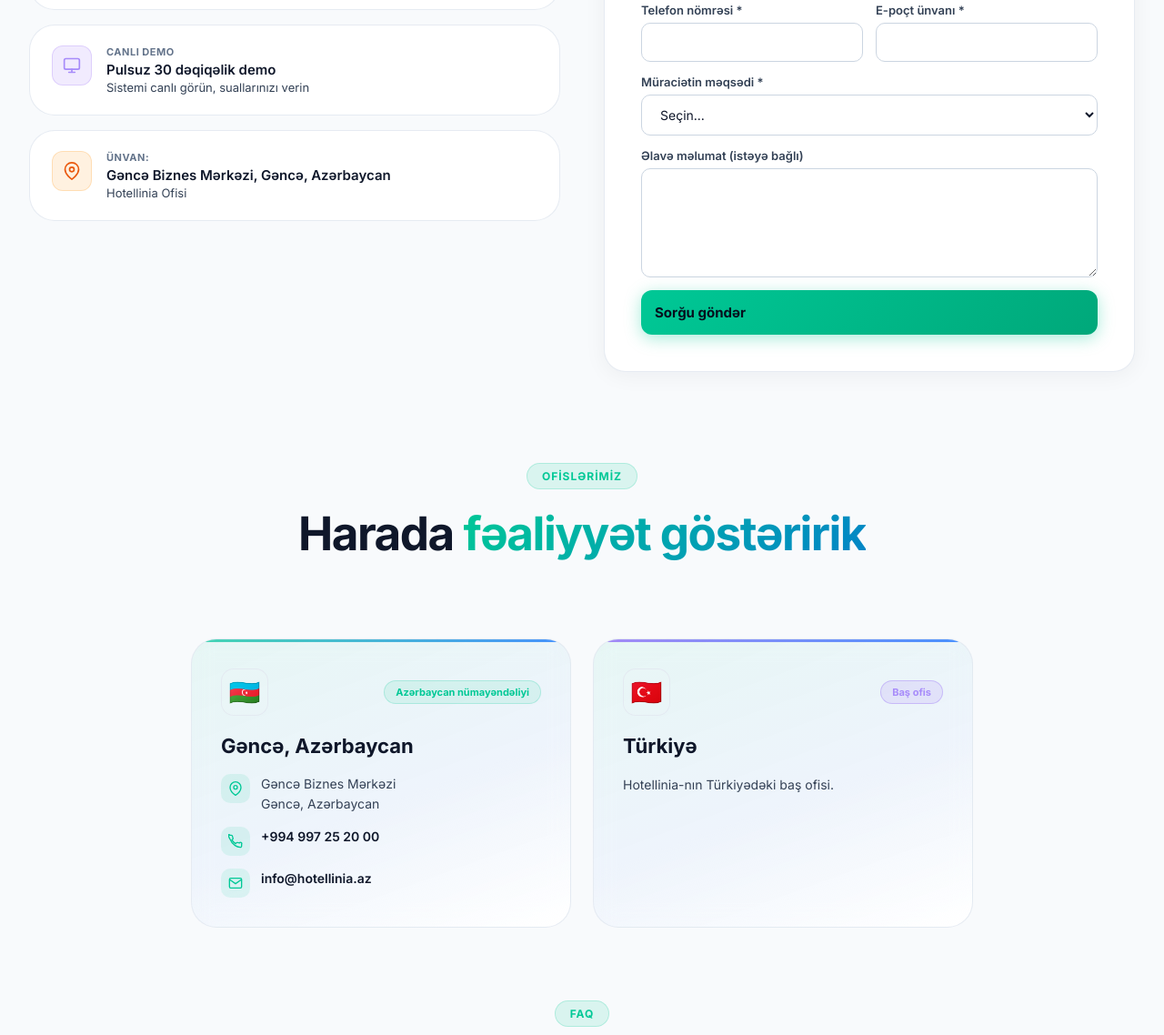
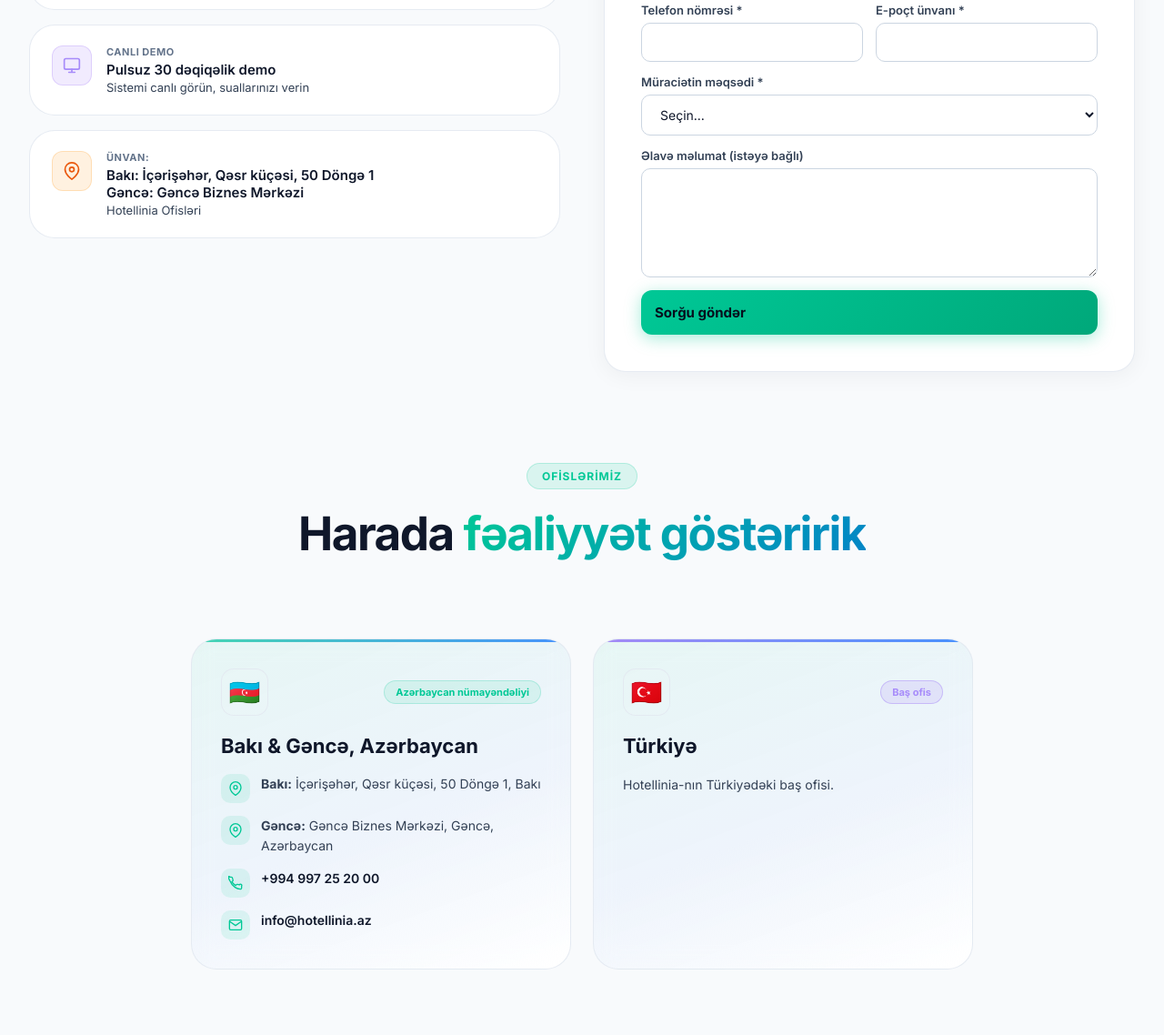
Before and after one commit to javidanbayram/hotellinia, a plain HTML site: page contact.html in a window 1280 px wide. Shown: the part 725-1863 px from the top of the page at 91% size. Drawn offline with Linux system fonts and the light colour scheme.

Commit message:
Add Baku address (İçərişəhər, Qəsr küçəsi, 50 Döngə 1) alongside Ganja in Azerbaijan representative section

```diff
--- a/contact.html
+++ b/contact.html
@@ -370,8 +370,8 @@
                 </div>
                 <div>
                   <div class="info-card-label" data-i18n="contact.address_label">Ünvan</div>
-                  <div class="info-card-val" data-i18n="contact.address_val">Gəncə Biznes Mərkəzi, Gəncə, Azərbaycan</div>
-                  <div class="info-card-sub" data-i18n="contact.addr_sub">Hotellinia Ofisi</div>
+                  <div class="info-card-val" data-i18n="contact.address_val">Bakı: İçərişəhər, Qəsr küçəsi, 50 Döngə 1<br/>Gəncə: Gəncə Biznes Mərkəzi</div>
+                  <div class="info-card-sub" data-i18n="contact.addr_sub">Hotellinia Ofisləri</div>
                 </div>
               </div>
             </div>
@@ -476,11 +476,15 @@
               <div class="office-flag">🇦🇿</div>
               <span class="office-type" data-i18n="contact.rep_az">Azərbaycan nümayəndəliyi</span>
             </div>
-            <div class="office-city">Gəncə, Azərbaycan</div>
+            <div class="office-city" data-i18n="contact.rep_az_cities">Bakı & Gəncə, Azərbaycan</div>
             <ul class="office-list">
               <li>
                 <span class="office-ico"><svg width="16" height="16" viewBox="0 0 24 24" fill="none"><path d="M21 10c0 7-9 13-9 13s-9-6-9-13a9 9 0 0118 0z" stroke="currentColor" stroke-width="2"/><circle cx="12" cy="10" r="3" stroke="currentColor" stroke-width="2"/></svg></span>
-                <span>Gəncə Biznes Mərkəzi<br/>Gəncə, Azərbaycan</span>
+                <span><strong>Bakı:</strong> <span data-i18n="contact.rep_az_baku">İçərişəhər, Qəsr küçəsi, 50 Döngə 1, Bakı</span></span>
+              </li>
+              <li>
+                <span class="office-ico"><svg width="16" height="16" viewBox="0 0 24 24" fill="none"><path d="M21 10c0 7-9 13-9 13s-9-6-9-13a9 9 0 0118 0z" stroke="currentColor" stroke-width="2"/><circle cx="12" cy="10" r="3" stroke="currentColor" stroke-width="2"/></svg></span>
+                <span><strong>Gəncə:</strong> <span data-i18n="contact.rep_az_ganja">Gəncə Biznes Mərkəzi, Gəncə, Azərbaycan</span></span>
               </li>
               <li>
                 <span class="office-ico"><svg width="16" height="16" viewBox="0 0 24 24" fill="none"><path d="M22 16.92v3a2 2 0 01-2.18 2 19.79 19.79 0 01-8.63-3.07A19.5 19.5 0 013.07 8.81a19.79 19.79 0 01-3.07-8.67A2 2 0 012 2h3a2 2 0 012 1.72c.127.96.36 1.903.7 2.81a2 2 0 01-.45 2.11L6.09 9.91a16 16 0 006 6l1.27-1.27a2 2 0 012.11-.45c.907.34 1.85.573 2.81.7A2 2 0 0122 16.92z" stroke="currentColor" stroke-width="2"/></svg></span>
--- a/translations.js
+++ b/translations.js
@@ -333,7 +333,7 @@
     "contact.phone_label": "Telefon:",
     "contact.email_label": "E-poçt:",
     "contact.address_label": "Ünvan:",
-    "contact.address_val": "Gəncə Biznes Mərkəzi, Gəncə, Azərbaycan",
+    "contact.address_val": "Bakı: İçərişəhər, Qəsr küçəsi, 50 Döngə 1<br/>Gəncə: Gəncə Biznes Mərkəzi",
     "contact.hours_label": "İş saatları:",
     "contact.hours_val": "Bazar ertəsi – Şənbə: 09:00 – 19:00 (Dəstək: 24/7)",
 
@@ -369,11 +369,14 @@
     "contact.demo_val": "Pulsuz 30 dəqiqəlik demo",
     "contact.demo_sub": "Sistemi canlı görün, suallarınızı verin",
     "contact.email_sub": "24 saat ərzində cavab veririk",
-    "contact.addr_sub": "Hotellinia Ofisi",
+    "contact.addr_sub": "Hotellinia Ofisləri",
 
     "contact.offices_tag": "Ofislərimiz",
     "contact.offices_title": "Harada <span class=\"gradient-text\">fəaliyyət göstəririk</span>",
     "contact.rep_az": "Azərbaycan nümayəndəliyi",
+    "contact.rep_az_cities": "Bakı & Gəncə, Azərbaycan",
+    "contact.rep_az_baku": "İçərişəhər, Qəsr küçəsi, 50 Döngə 1, Bakı",
+    "contact.rep_az_ganja": "Gəncə Biznes Mərkəzi, Gəncə, Azərbaycan",
     "contact.rep_hq": "Baş ofis",
     "contact.hq_country": "Türkiyə",
     "contact.hq_desc": "Hotellinia-nın Türkiyədəki baş ofisi.",
@@ -720,7 +723,7 @@
     "contact.phone_label": "Телефон:",
     "contact.email_label": "Эл. почта:",
     "contact.address_label": "Адрес:",
-    "contact.address_val": "Бизнес-центр Гянджа, Гянджа, Азербайджан",
+    "contact.address_val": "Баку: Ичеришехер, ул. Гаср, 50 тупик 1<br/>Гянджа: Бизнес-центр Гянджа",
     "contact.hours_label": "Часы работы:",
     "contact.hours_val": "Понедельник – Суббота: 09:00 – 19:00 (Поддержка: 24/7)",
 
@@ -756,11 +759,14 @@
     "contact.demo_val": "Бесплатное 30-минутное демо",
     "contact.demo_sub": "Посмотрите систему в действии, задайте вопросы",
     "contact.email_sub": "Отвечаем в течение 24 часов",
-    "contact.addr_sub": "Офис Hotellinia",
+    "contact.addr_sub": "Офисы Hotellinia",
 
     "contact.offices_tag": "Наши офисы",
     "contact.offices_title": "Где мы <span class=\"gradient-text\">работаем</span>",
     "contact.rep_az": "Представительство в Азербайджане",
+    "contact.rep_az_cities": "Баку и Гянджа, Азербайджан",
+    "contact.rep_az_baku": "Ичеришехер, ул. Гаср, 50 тупик 1, Баку",
+    "contact.rep_az_ganja": "Бизнес-центр Гянджа, Гянджа, Азербайджан",
     "contact.rep_hq": "Главный офис",
     "contact.hq_country": "Турция",
     "contact.hq_desc": "Главный офис компании Hotellinia в Турции.",
```
